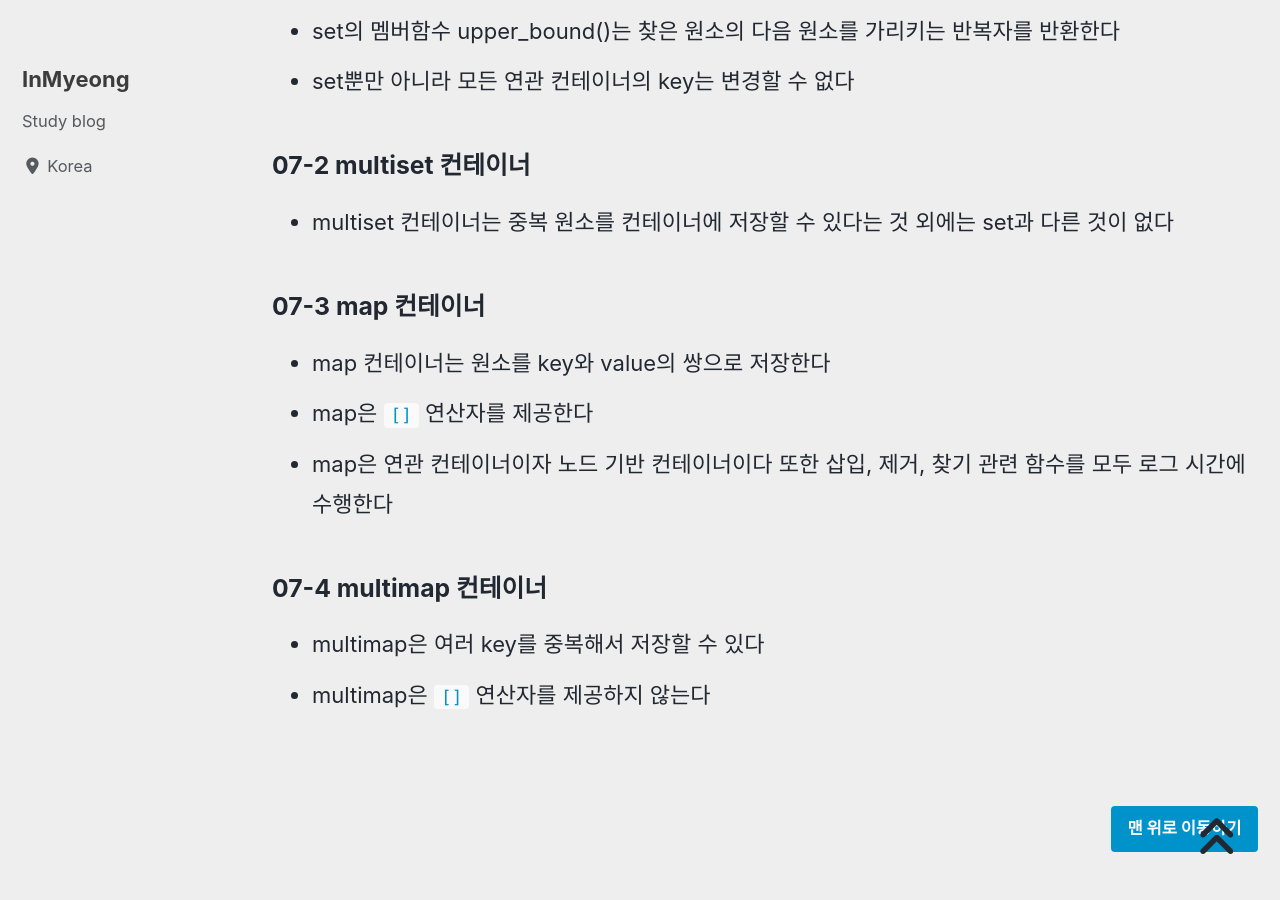
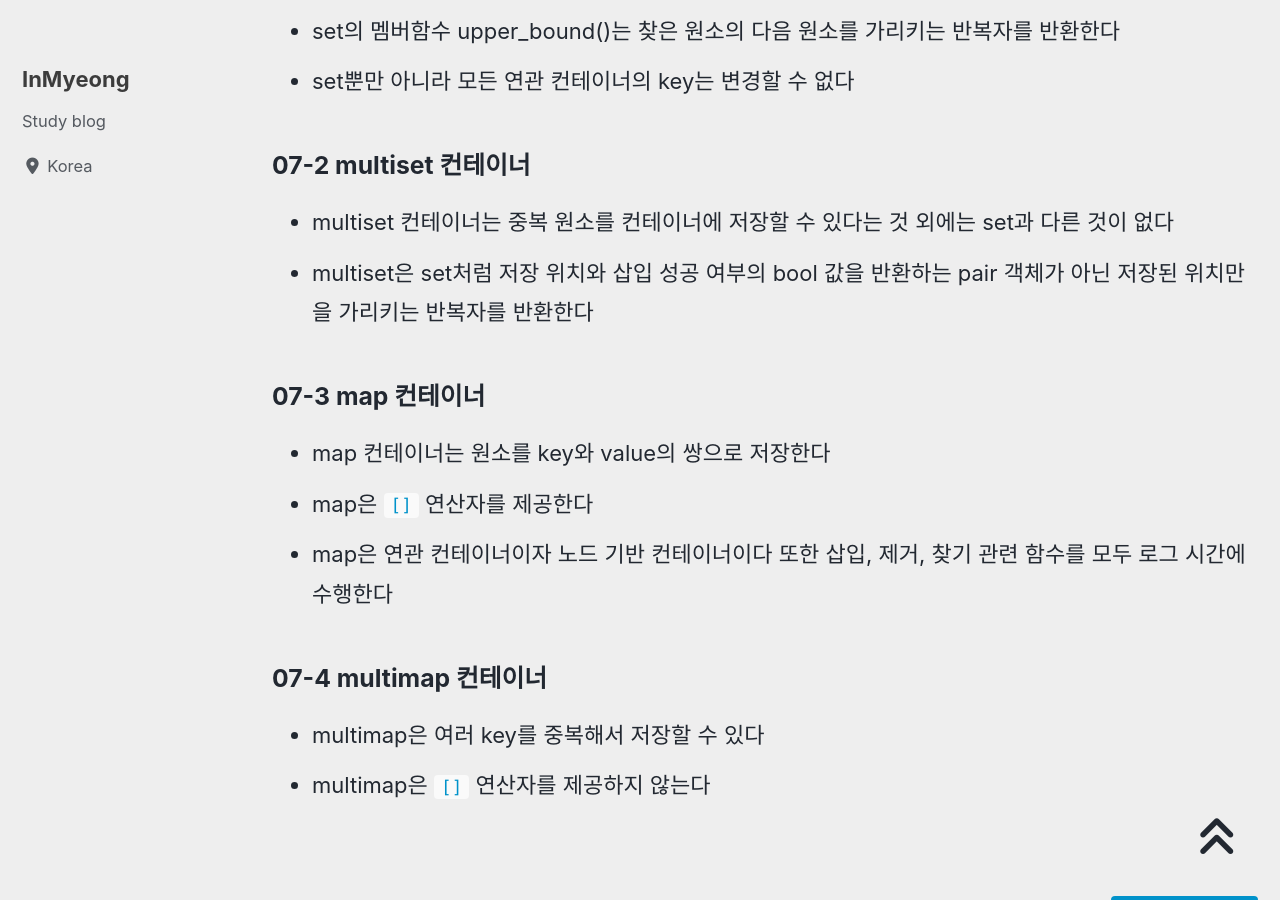
Before and after one commit to devMyeong/devMyeong.github.io, a Jekyll site: the page built from _posts/stl/2021-08-12-cpp-stl.md, in a window 1280 px wide and 900 px high, scrolled down 14417 px. Built offline with Jekyll 4.4.1, drawn with Linux system fonts in a browser that asks for light colours; cached includes are drawn as plain includes; nearby versions of some CDN libraries; some web fonts are replaced; comment, search, counter and statistics services are not loaded.

Commit message:
update stl chapter 07-2

```diff
--- a/_posts/stl/2021-08-12-cpp-stl.md
+++ b/_posts/stl/2021-08-12-cpp-stl.md
@@ -254,6 +254,7 @@ lt.remove_if(Predicate); // 이와 같이 조건자가 참인 모든 원소를
 
 ### 07-2 multiset 컨테이너
 - multiset 컨테이너는 중복 원소를 컨테이너에 저장할 수 있다는 것 외에는 set과 다른 것이 없다
+- multiset은 set처럼 저장 위치와 삽입 성공 여부의 bool 값을 반환하는 pair 객체가 아닌 저장된 위치만을 가리키는 반복자를 반환한다
 
 ### 07-3 map 컨테이너
 - map 컨테이너는 원소를 key와 value의 쌍으로 저장한다
```
